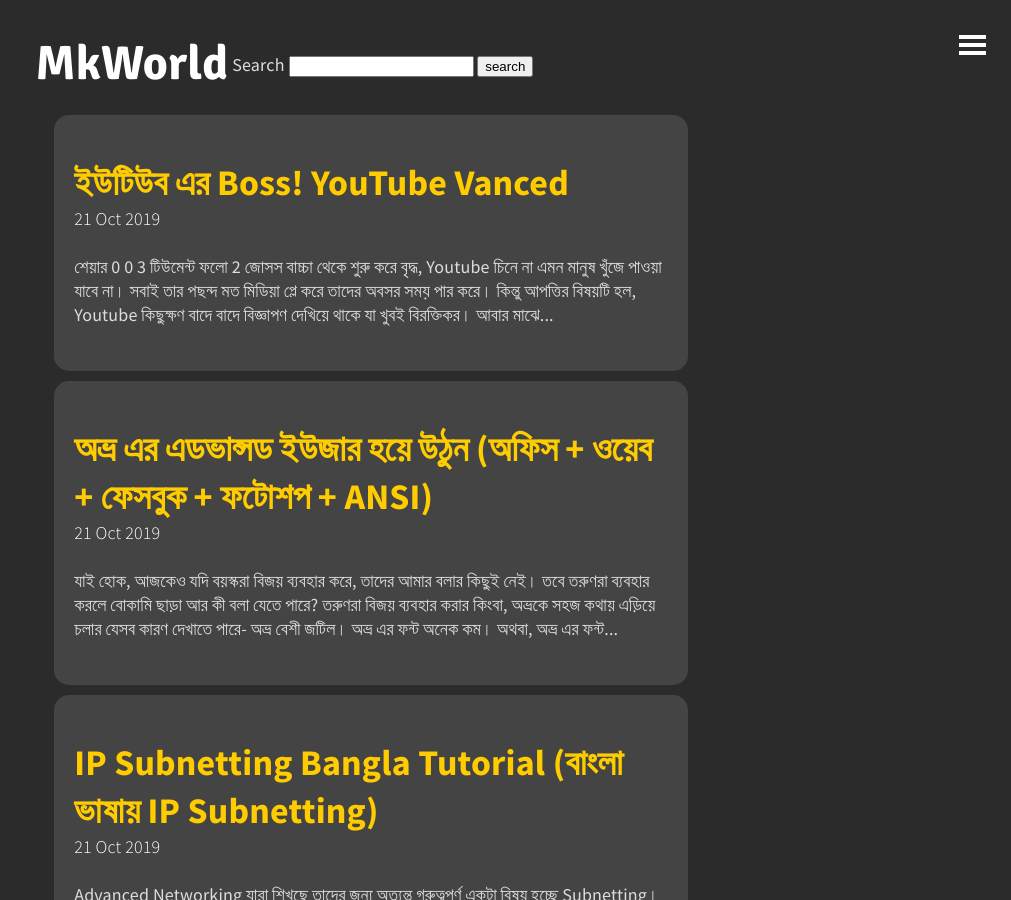
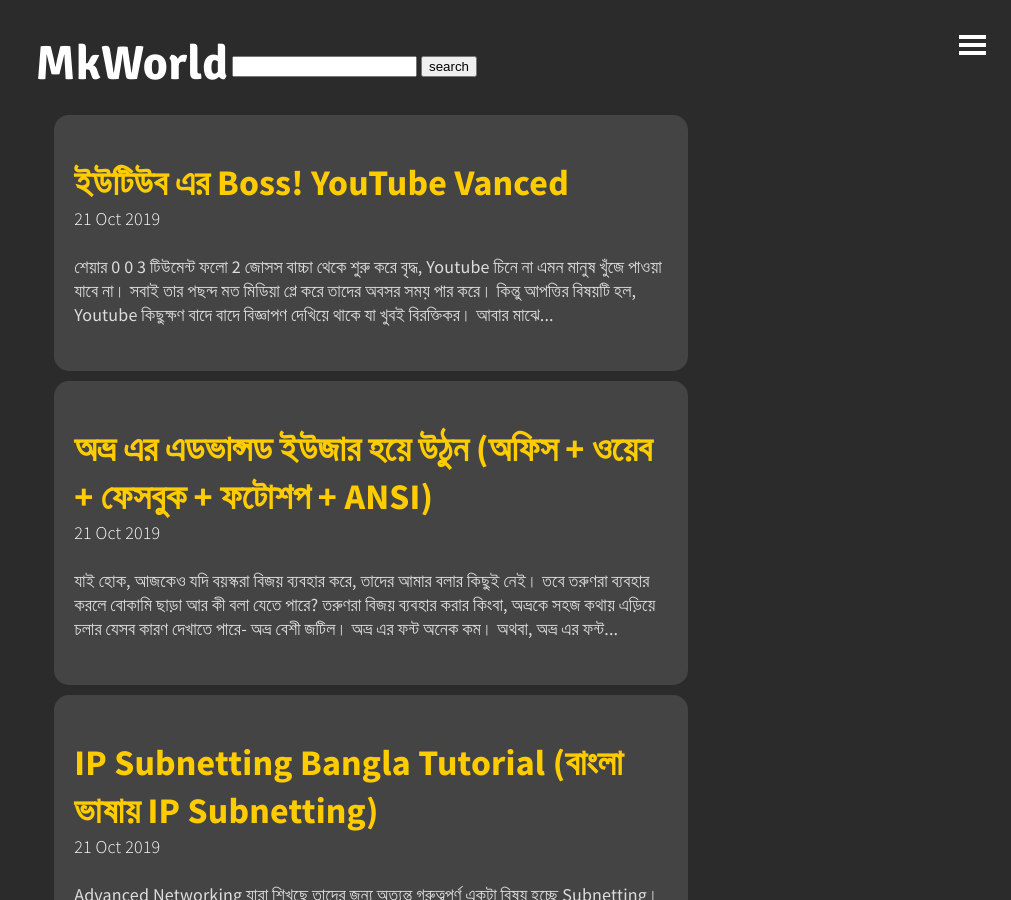
Before and after one commit to bdmilan/blog, a Jekyll site: the page built from index.html, in a window 1280 px wide and 900 px high. Shown: the whole window, without its empty margins (269-1280 px from the left). Built offline with Jekyll 4.4.1, drawn with Linux system fonts in a browser that asks for light colours; the list of posts is cut into pages by our own code.

Commit message:
Update header.html

```diff
--- a/_includes/header.html
+++ b/_includes/header.html
@@ -2,16 +2,16 @@
 	<div align="left" id="container">
 <header id="header">
 
-	<table><tr><td>
+	<table><tr><td align="left">
 
 	<a href="https://mkhnp.ml/index.html">
 		<h1><font color="#fff"><b>MkWorld</b></font></h1>
 	</a>
 
-		</td><td>
+		</td><td align="right">
 
 	<form action="/search.html" method="get">
-  <label for="search-box">Search</label>
+  <label for="search-box"></label>
   <input type="text" id="search-box" name="query">
   <input type="submit" value="search">
 </form>
```
